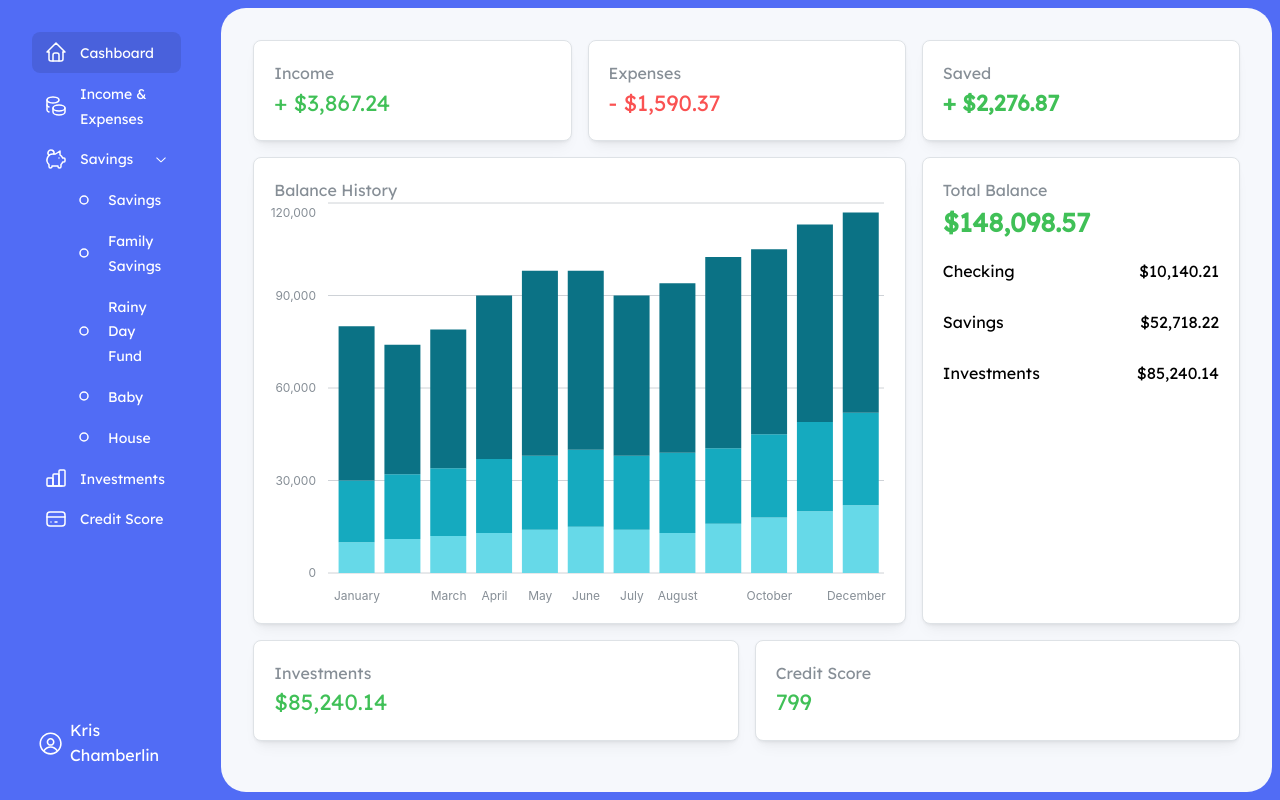
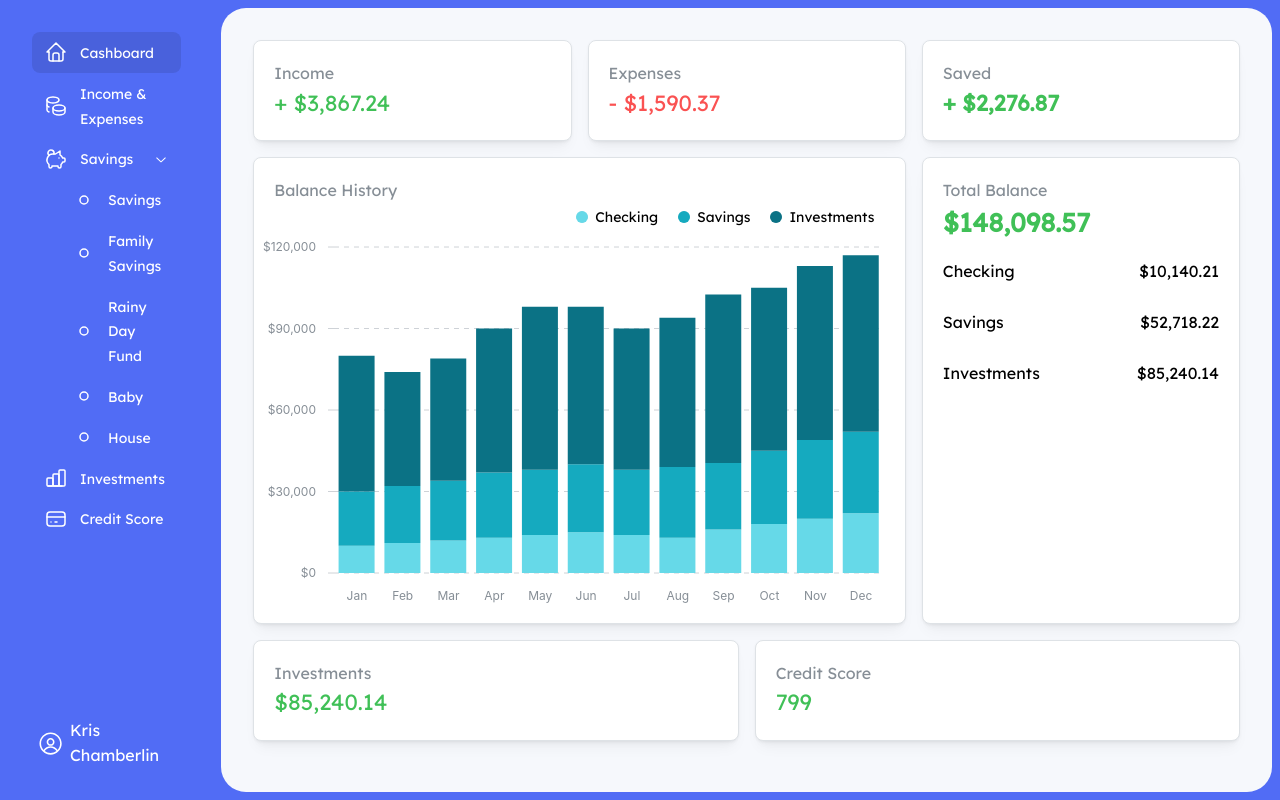
Before and after one commit to kechamberlin/cashboard, a Next.js app: page / in a window 1280 px wide. Built offline with nearby package versions, Linux system fonts and the light colour scheme.

Commit message:
Added better UI features for BarChart.

```diff
--- a/src/app/components/BalanceHistory/BalanceHistory.tsx
+++ b/src/app/components/BalanceHistory/BalanceHistory.tsx
@@ -1,7 +1,7 @@
 'use client';
 
-import { Card, Space, Text } from '@mantine/core';
-import { BarChart, LineChart } from '@mantine/charts';
+import { Card, Text } from '@mantine/core';
+import { BarChart } from '@mantine/charts';
 
 const BalanceHistory = () => {
   const MOCK_DATA = [
@@ -21,18 +21,18 @@ const BalanceHistory = () => {
     // { month: 'November', balance: 48092.91 },
     // { month: 'December', balance: 59791.99 },
 
-    { month: 'January', checking: 10000, savings: 20000, investments: 50000 },
-    { month: 'February', checking: 11000, savings: 21000, investments: 42000 },
-    { month: 'March', checking: 12000, savings: 22000, investments: 45000 },
-    { month: 'April', checking: 13000, savings: 24000, investments: 53000 },
+    { month: 'Jan', checking: 10000, savings: 20000, investments: 50000 },
+    { month: 'Feb', checking: 11000, savings: 21000, investments: 42000 },
+    { month: 'Mar', checking: 12000, savings: 22000, investments: 45000 },
+    { month: 'Apr', checking: 13000, savings: 24000, investments: 53000 },
     { month: 'May', checking: 14000, savings: 24000, investments: 60000 },
-    { month: 'June', checking: 15000, savings: 25000, investments: 58000 },
-    { month: 'July', checking: 14000, savings: 24000, investments: 52000 },
-    { month: 'August', checking: 13000, savings: 26000, investments: 55000 },
-    { month: 'September', checking: 16000, savings: 24500, investments: 62000 },
-    { month: 'October', checking: 18000, savings: 27000, investments: 60000 },
-    { month: 'November', checking: 20000, savings: 29000, investments: 64000 },
-    { month: 'December', checking: 22000, savings: 29950, investments: 65000 },
+    { month: 'Jun', checking: 15000, savings: 25000, investments: 58000 },
+    { month: 'Jul', checking: 14000, savings: 24000, investments: 52000 },
+    { month: 'Aug', checking: 13000, savings: 26000, investments: 55000 },
+    { month: 'Sep', checking: 16000, savings: 24500, investments: 62000 },
+    { month: 'Oct', checking: 18000, savings: 27000, investments: 60000 },
+    { month: 'Nov', checking: 20000, savings: 29000, investments: 64000 },
+    { month: 'Dec', checking: 22000, savings: 29950, investments: 65000 },
   ];
 
   return (
@@ -44,14 +44,22 @@ const BalanceHistory = () => {
         h={400}
         data={MOCK_DATA}
         dataKey='month'
-        valueFormatter={(value) => new Intl.NumberFormat('en-US').format(value)}
+        valueFormatter={(value) =>
+          new Intl.NumberFormat('en-US', {
+            style: 'currency',
+            currency: 'USD',
+            trailingZeroDisplay: 'stripIfInteger',
+          }).format(value)
+        }
         series={[
+          // { name: 'checking', label: 'Checking', color: 'indigo' },
           { name: 'checking', label: 'Checking', color: 'cyan.3' },
           { name: 'savings', label: 'Savings', color: 'cyan.6' },
           { name: 'investments', label: 'Investments', color: 'cyan.9' },
         ]}
         type='stacked'
-        strokeDasharray={''}
+        tooltipAnimationDuration={200}
+        withLegend
       />
     </Card>
   );
```
